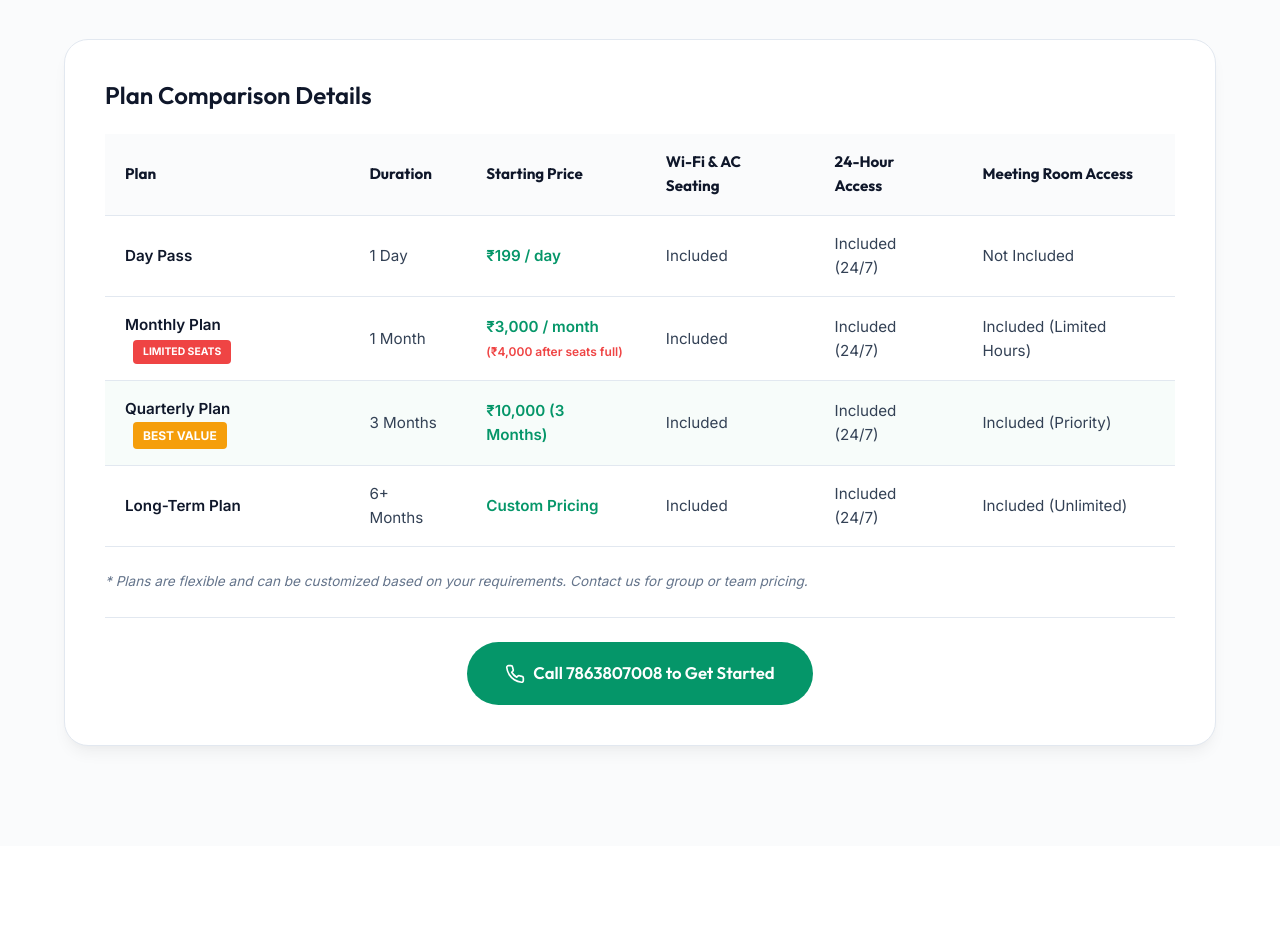
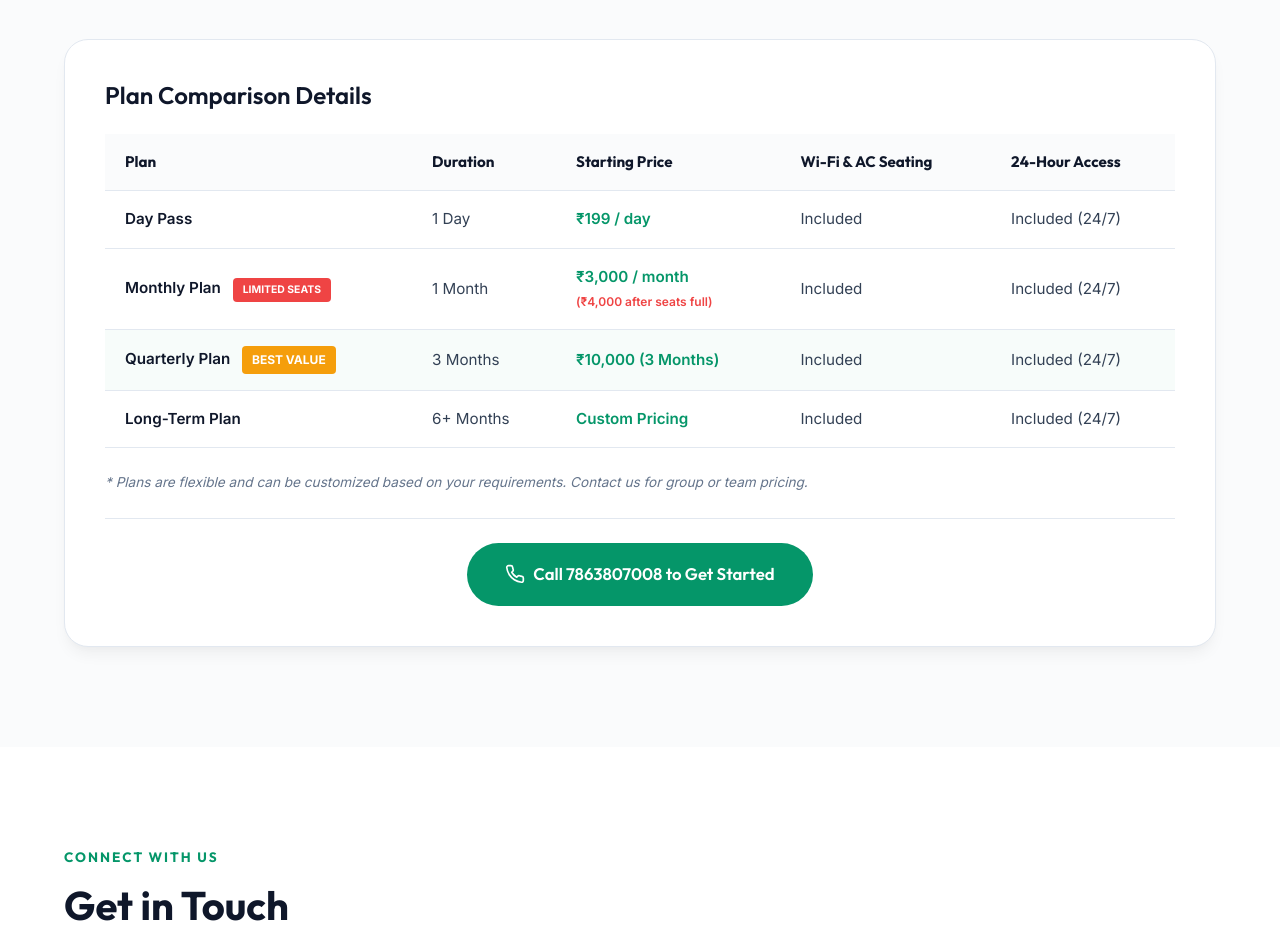
Before and after one commit to etsyautomation/silent-coworking-space, a website: page index.html in a window 1280 px wide. Shown: the part 4640-5573 px from the top of the page. Drawn offline with Linux system fonts and the light colour scheme.

Commit message:
Remove Meeting Room Access column from comparison table

```diff
--- a/index.html
+++ b/index.html
@@ -431,7 +431,6 @@
                 <th>Starting Price</th>
                 <th>Wi-Fi & AC Seating</th>
                 <th>24-Hour Access</th>
-                <th>Meeting Room Access</th>
               </tr>
             </thead>
             <tbody>
@@ -441,7 +440,6 @@
                 <td><span class="text-emerald font-semibold">₹199 / day</span></td>
                 <td>Included</td>
                 <td>Included (24/7)</td>
-                <td>Not Included</td>
               </tr>
               <tr>
                 <td class="font-semibold text-slate">Monthly Plan <span class="badge-inline" style="background-color: #ef4444; font-size: 0.65rem;">Limited Seats</span></td>
@@ -449,7 +447,6 @@
                 <td><span class="text-emerald font-semibold">₹3,000 / month</span><br><span style="font-size: 0.75rem; color: #ef4444; font-weight: 600;">(₹4,000 after seats full)</span></td>
                 <td>Included</td>
                 <td>Included (24/7)</td>
-                <td>Included (Limited Hours)</td>
               </tr>
               <tr class="table-row-highlight">
                 <td class="font-semibold text-slate">Quarterly Plan <span class="badge-inline">Best Value</span></td>
@@ -457,7 +454,6 @@
                 <td><span class="text-emerald font-semibold">₹10,000 (3 Months)</span></td>
                 <td>Included</td>
                 <td>Included (24/7)</td>
-                <td>Included (Priority)</td>
               </tr>
               <tr>
                 <td class="font-semibold text-slate">Long-Term Plan</td>
@@ -465,7 +461,6 @@
                 <td><span class="text-emerald font-semibold">Custom Pricing</span></td>
                 <td>Included</td>
                 <td>Included (24/7)</td>
-                <td>Included (Unlimited)</td>
               </tr>
             </tbody>
           </table>
```
